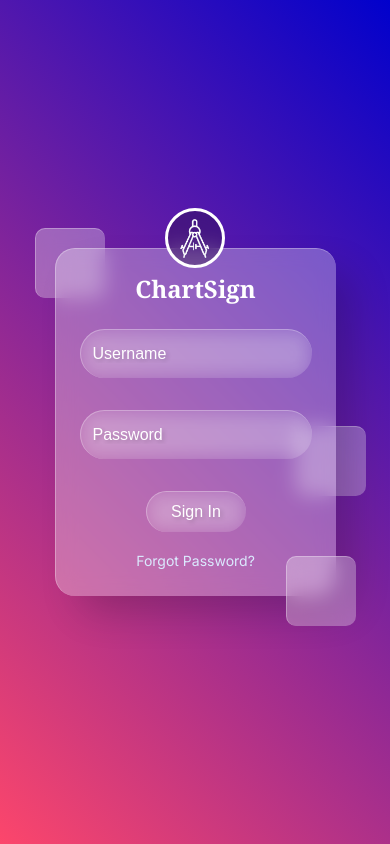
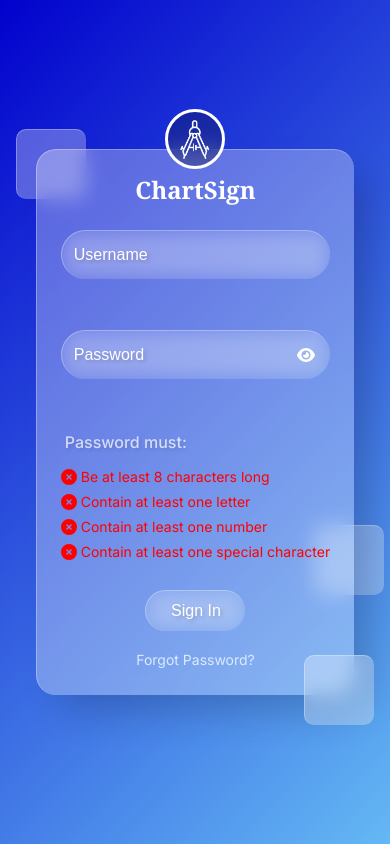
Before and after one commit to aakankshsingh02/chatsign-fe, a Next.js app: page / in a window 390 px wide. Built offline with nearby package versions, Linux system fonts and the light colour scheme; no server answers.

Commit message:
Design chanegs added in login and error messaging

```diff
--- a/package.json
+++ b/package.json
@@ -9,6 +9,9 @@
     "lint": "next lint"
   },
   "dependencies": {
+    "@fortawesome/fontawesome-svg-core": "^6.6.0",
+    "@fortawesome/free-solid-svg-icons": "^6.6.0",
+    "@fortawesome/react-fontawesome": "^0.2.2",
     "dotenv": "^16.4.5",
     "next": "14.2.5",
     "react": "^18",
--- a/src/components/login/login-page.tsx
+++ b/src/components/login/login-page.tsx
@@ -1,22 +1,51 @@
 import React, { useState } from "react";
 import Link from "next/link";
-import "./loginpage.css"; // Ensure the path is correct
+import { FontAwesomeIcon } from "@fortawesome/react-fontawesome";
+import {
+  faEye,
+  faEyeSlash,
+  faCheckCircle,
+  faTimesCircle,
+} from "@fortawesome/free-solid-svg-icons";
+import "./loginpage.css";
 
 const LoginPage: React.FC = () => {
-  const [username, setusername] = useState("");
+  const [username, setUsername] = useState("");
   const [password, setPassword] = useState("");
+  const [showPassword, setShowPassword] = useState(false);
+  const [usernameError, setUsernameError] = useState("");
+  const [passwordError, setPasswordError] = useState("");
+  const [errorMessage, setErrorMessage] = useState("");
   const url = `${process.env.NEXT_PUBLIC_SERVER_URL}/api/login`;
-  const handleusernameChange = (event: React.ChangeEvent<HTMLInputElement>) => {
-    setusername(event.target.value);
+
+  const usernameRegex = /^[a-zA-Z0-9]+$/;
+  const passwordRegex = /^(?=.*\d)(?=.*[a-zA-Z])(?=.*[!@#$%^&*]).{8,}$/;
+
+  const handleUsernameChange = (event: React.ChangeEvent<HTMLInputElement>) => {
+    const value = event.target.value;
+    setUsername(value);
+    if (!usernameRegex.test(value)) {
+      setUsernameError("Username should only contain letters and numbers.");
+    } else {
+      setUsernameError("");
+    }
+    setErrorMessage("");
   };
 
   const handlePasswordChange = (event: React.ChangeEvent<HTMLInputElement>) => {
-    setPassword(event.target.value);
+    const value = event.target.value;
+    setPassword(value);
   };
 
   const handleSubmit = async (event: React.FormEvent) => {
     event.preventDefault();
 
+    if (!usernameRegex.test(username)) {
+      setErrorMessage("Username should only contain letters and numbers.");
+      return;
+    }
+
+    setErrorMessage("");
 
     const data = new URLSearchParams();
     data.append("username", username);
@@ -34,12 +63,42 @@ const LoginPage: React.FC = () => {
       if (response.ok) {
         const result = await response.json();
         console.log(result);
+        localStorage.setItem("loginResponse", JSON.stringify(result));
+      } else if (response.status === 401) {
+        setErrorMessage("Invalid credentials. Please try again.");
       } else {
         console.error("Server error:", response.status);
+        setErrorMessage("Login failed. Please try again.");
       }
     } catch (error) {
       console.error("Error:", error);
+      setErrorMessage("An error occurred. Please try again.");
     }
+  };
+
+  const togglePasswordVisibility = () => {
+    setShowPassword(!showPassword);
+  };
+
+  const checkPasswordCriteria = (criteria: string) => {
+    let result = false;
+    switch (criteria) {
+      case "length":
+        result = password.length >= 8;
+        break;
+      case "letters":
+        result = /[a-zA-Z]/.test(password);
+        break;
+      case "numbers":
+        result = /\d/.test(password);
+        break;
+      case "special":
+        result = /[!@#$%^&*]/.test(password);
+        break;
+      default:
+        result = false;
+    }
+    return result;
   };
 
   return (
@@ -52,21 +111,92 @@ const LoginPage: React.FC = () => {
         <h2 className="text-white text-2xl font-bold text-center font-serif mb-2">
           ChartSign
         </h2>
+        {errorMessage && <p className="error-message">{errorMessage}</p>}
+        <div className="input-container">
           <input
             type="text"
             placeholder="Username"
             value={username}
-          onChange={handleusernameChange}
+            onChange={handleUsernameChange}
             className="placeholder-white"
           />
-        <br />
+          {usernameError && <p className="error-message">{usernameError}</p>}
+        </div>
+        <div className="input-container">
+          <div className="password-container">
             <input
-          type="password"
+              type={showPassword ? "text" : "password"}
               placeholder="Password"
               value={password}
               onChange={handlePasswordChange}
               className="placeholder-white"
             />
+            <span
+              onClick={togglePasswordVisibility}
+              className="toggle-password"
+            >
+              <FontAwesomeIcon icon={showPassword ? faEyeSlash : faEye} />
+            </span>
+          </div>
+          {passwordError && <p className="error-message">{passwordError}</p>}
+        </div>
+        <div className="password-checklist">
+          <p className="pt-4 mb-0 pb-2 text-base flex ml-1">Password must:</p>
+          <ul>
+            <li
+              className={checkPasswordCriteria("length") ? "valid" : "invalid"}
+            >
+              <FontAwesomeIcon
+                icon={
+                  checkPasswordCriteria("length")
+                    ? faCheckCircle
+                    : faTimesCircle
+                }
+                style={{ width: "16px", height: "16px" }}
+              />
+              &nbsp;Be at least 8 characters long
+            </li>
+            <li
+              className={checkPasswordCriteria("letters") ? "valid" : "invalid"}
+            >
+              <FontAwesomeIcon
+                icon={
+                  checkPasswordCriteria("letters")
+                    ? faCheckCircle
+                    : faTimesCircle
+                }
+                style={{ width: "16px", height: "16px" }}
+              />
+              &nbsp;Contain at least one letter
+            </li>
+            <li
+              className={checkPasswordCriteria("numbers") ? "valid" : "invalid"}
+            >
+              <FontAwesomeIcon
+                icon={
+                  checkPasswordCriteria("numbers")
+                    ? faCheckCircle
+                    : faTimesCircle
+                }
+                style={{ width: "16px", height: "16px" }}
+              />
+              &nbsp;Contain at least one number
+            </li>
+            <li
+              className={checkPasswordCriteria("special") ? "valid" : "invalid"}
+            >
+              <FontAwesomeIcon
+                icon={
+                  checkPasswordCriteria("special")
+                    ? faCheckCircle
+                    : faTimesCircle
+                }
+                style={{ width: "16px", height: "16px" }}
+              />
+              &nbsp;Contain at least one special character
+            </li>
+          </ul>
+        </div>
         <br />
         <button type="submit">Sign In</button>
         <div className="text-center">
--- a/src/components/login/loginpage.css
+++ b/src/components/login/loginpage.css
@@ -3,7 +3,7 @@
 }
 
 body {
-  background: linear-gradient(45deg, #FC466B, #0101cc);
+  background: linear-gradient(134deg,#0101cc, #64b8f4 );
   height: 100vh;
   font-family: 'Montserrat', sans-serif;
   margin: 0;
@@ -94,7 +94,7 @@ button {
   width: 150px;
   padding: 8px;
   margin-bottom: 1em;
-  margin-top: 1em;
+  margin-top: 0em;
   border: none;
   border-left: 1px solid rgba(255, 255, 255, 0.3);
   border-top: 1px solid rgba(255, 255, 255, 0.3);
@@ -262,6 +262,40 @@ button:focus {
     top: -20px;
   }
 
+   .password-container {
+    flex-direction: column;
+    align-items: flex-start;
+  }
+
+  .password-container input {
+    width: 100%;
+  }
+
+  .toggle-password {
+    position: relative;
+    right: 0;
+    top: 1.8rem;
+  }
+
+  .error-message {
+    font-size: 0.7rem;
+    margin-top: 0.5rem;
+    position: relative;
+    left: 0;
+  }
+
+  .input-container {
+    margin-bottom: 1rem;
+  }
+
+  .password-checklist {
+    font-size: 0.75rem;
+  }
+
+  .password-checklist li {
+    margin: 0.2rem 0;
+  }
+
 
 }
 
@@ -301,5 +335,116 @@ button:focus {
     top: -40px;
   }
 
+  .password-container {
+    flex-direction: column;
+    align-items: flex-start;
+  }
+
+  .password-container input {
+    width: 100%;
+  }
+
+  .toggle-password {
+    position: relative;
+    right: 0;
+    top: 1.8rem;
+  }
+
+  .error-message {
+    font-size: 0.6rem;
+    margin-top: 0.4rem;
+    position: relative;
+    left: 0;
+  }
+
+  .input-container {
+    margin-bottom: 0.8rem;
+  }
+
+  .password-checklist {
+    font-size: 0.75rem;
+  }
+
+  .password-checklist li {
+    margin: 0.1rem 0;
+  }
+
 
 }
+.password-container {
+  position: relative;
+  display: flex;
+  align-items: center;
+}
+
+.password-container input {
+  flex: 1;
+}
+
+.toggle-password {
+  background: none;
+  border: none;
+  color: white;
+  cursor: pointer;
+  position: absolute;
+  right: 15px;
+
+}
+
+.toggle-password:focus {
+  outline: none;
+}
+
+.error-message {
+  color: red;
+  font-size: 0.6rem;
+  margin-bottom: 5px;
+  position: absolute;
+  bottom: 4;
+  left: 0;
+  width: 100%;
+  visibility: visible;
+  min-height: 2em; /* Ensures space is always reserved */
+}
+.input-container {
+  position: relative;
+  margin-bottom: 1.2rem; /* Adjust as necessary for spacing */
+}
+.password-checklist {
+  margin-top: 0.5rem;
+  font-size: 0.875rem;
+}
+
+.password-checklist ul {
+  list-style-type: none;
+  padding: 0;
+}
+
+.password-checklist li {
+  margin: 0.25rem 0;
+  display: flex;
+  align-items: center;
+}
+
+.password-checklist li .fa-check-circle {
+  color: green;
+}
+
+.password-checklist li .fa-times-circle {
+  color: red;
+}
+
+.valid {
+  color: green;
+  margin-left: 0.25rem;
+}
+
+.invalid {
+  color: red;
+  margin-left: 0.25rem;
+}
+
+.toggle-password {
+  cursor: pointer;
+  margin-left: 0.5rem;
+}
```
Also changed, not shown: 1 other file (tests, documents, lock files or other folders). Lines whose indentation alone changed are shown as unchanged.
